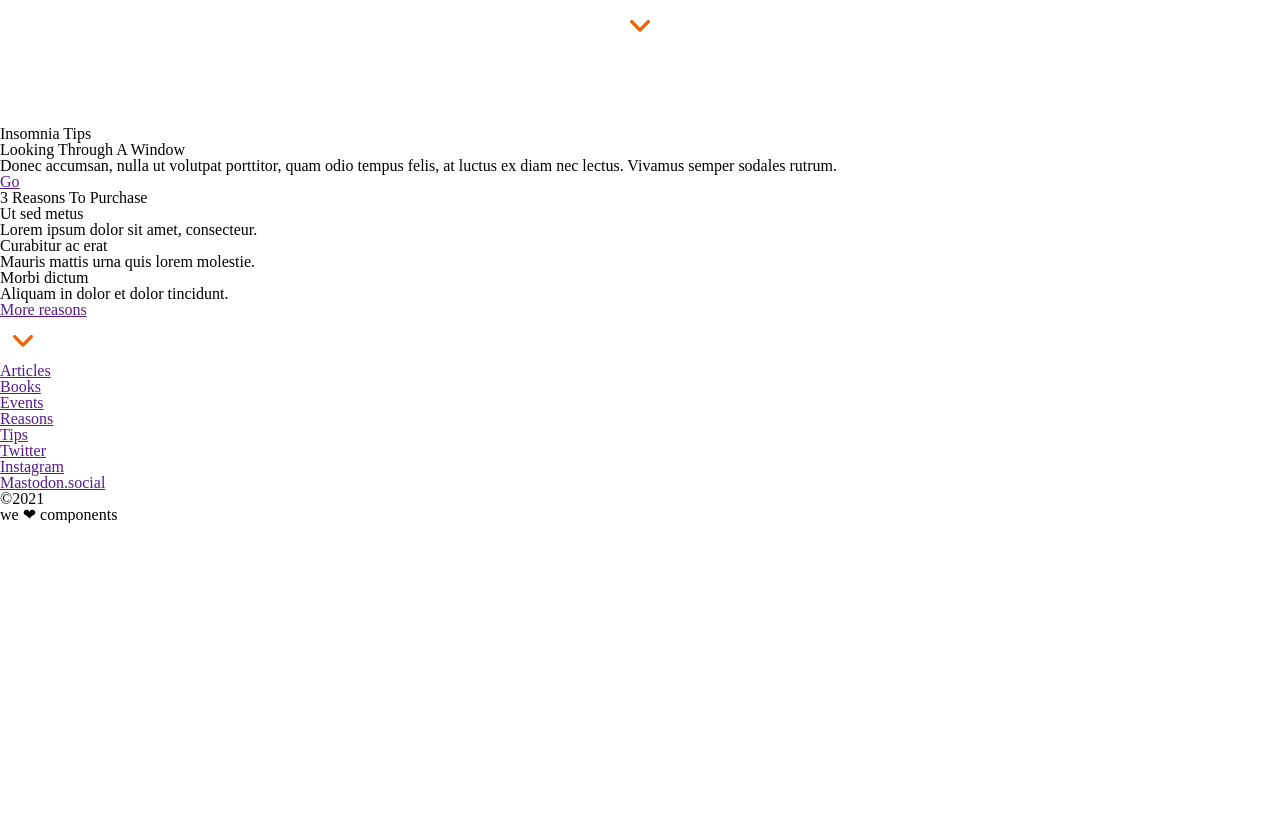
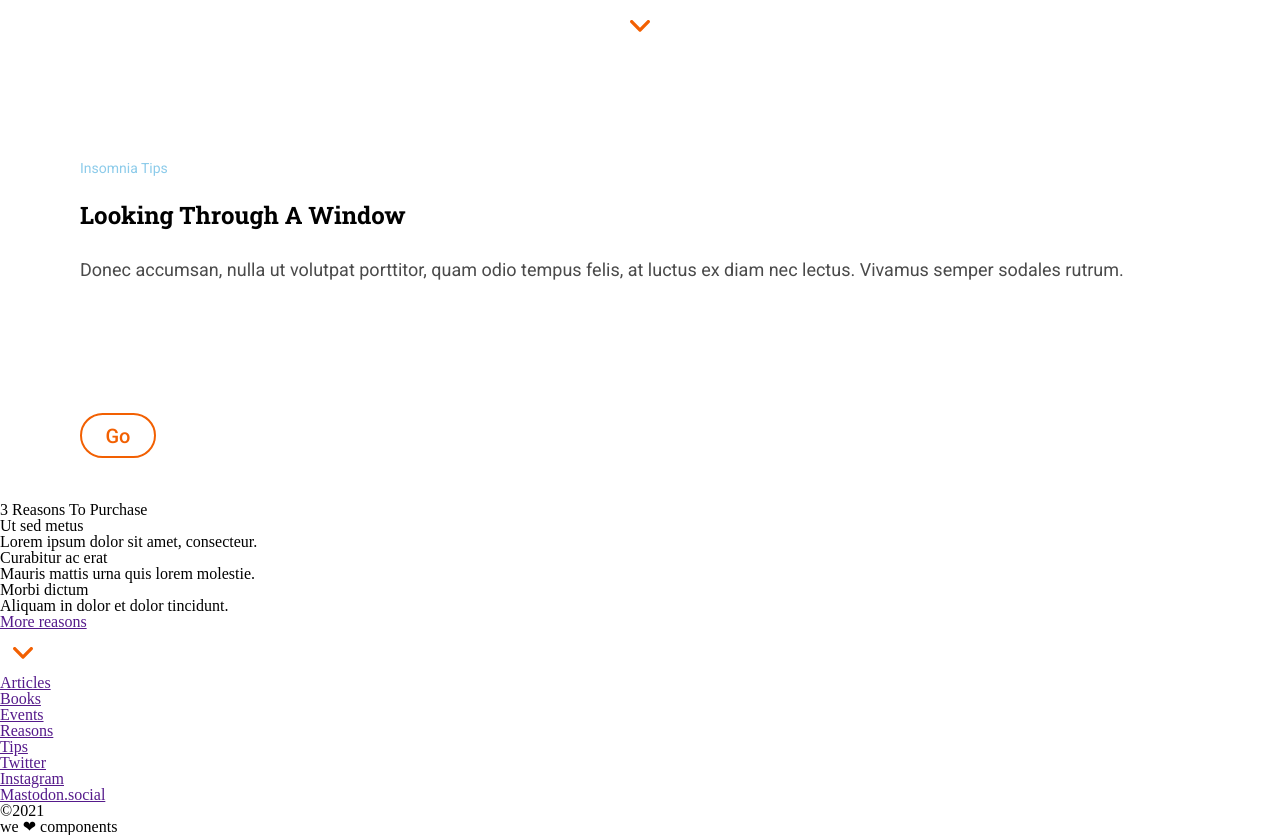
Before and after one commit to Adalab/modulo-1-evaluacion-final-jnataliaramirez, a website: page src/html/index.html in a window 1280 px wide. Shown: the part 674-1509 px from the top of the page. Before the commit the page ends 1197 px from the top, so only its background shows below. Drawn offline with nearby package versions, Linux system fonts and the light colour scheme; files that its build step writes are made by us from their sources; files whose address does not match are found by name.

Commit message:
Work section about-us add classes and add styles

```diff
--- a/src/html/index.html
+++ b/src/html/index.html
@@ -14,35 +14,9 @@
 
   <include src="./partials/header.html"></include>
 
+  <include src="./partials/main.html"></include>
 
 
-  <main>
-
-    <section>
-      <p>Insomnia Tips</p>
-      <h2>Looking Through A Window</h2>
-      <p>Donec accumsan, nulla ut volutpat porttitor, quam odio tempus felis, at luctus ex diam nec lectus. Vivamus semper sodales rutrum.</p>
-      <div><a href="">Go</a></div>
-    </section>
-
-    <section>
-      <h2>3 Reasons To Purchase</h2>
-      <article>
-        <h3>Ut sed metus</h3>
-        <p>Lorem ipsum dolor sit amet, consecteur.</p>
-      </article>
-      <article>
-        <h3>Curabitur ac erat</h3>
-        <p>Mauris mattis urna quis lorem molestie.</p>
-      </article>
-      <article>
-        <h3>Morbi dictum</h3>
-        <p>Aliquam in dolor et dolor tincidunt.</p>
-      </article>
-      <div><a href="" target="_blank" class="" title="">More reasons</a></div>
-    </section>
-
-  </main>
 
   <footer>
 
--- /dev/null
+++ b/src/html/partials/about-us.html
@@ -0,0 +1,13 @@
+<section class="about-us page-wrapper">
+  <p class="about-us__tips">Insomnia Tips</p>
+  <h2 class="about-us__title">Looking Through A Window</h2>
+  <p class="about-us__text">
+    Donec accumsan, nulla ut volutpat porttitor, quam odio tempus felis, at
+    luctus ex diam nec lectus. Vivamus semper sodales rutrum.
+  </p>
+  <div class="about-us__button">
+      <div class="about-us__button--box">
+        <a href="/" class="about-us__button--link">Go</a>
+      </div>
+  </div>
+</section>
--- a/src/html/partials/header.html
+++ b/src/html/partials/header.html
@@ -15,9 +15,8 @@
       </a>
   </nav>
 
-
   <div class="header__container page-wrapper">
-    <h1 class="header__container--title"> ANONYMOUS PROXY</h1>
+    <h1 class="header__container--title"> Anonymous Proxy</h1>
     <p class="header__container--text">In hac habitasse platea dictumst.</p>
     <div class="header__container--button">
       <div class="button-circle">
--- a/src/html/partials/main.html
+++ b/src/html/partials/main.html
@@ -1,7 +1,22 @@
-<!-- Ej.
-<include
-  src="./link.html"
-  aClass="link__adalab"
-  text="Adalab"
-  url="https://adalab.es"
-></include> -->
+<main>
+
+    <include src="./about-us.html"></include>
+
+  <section>
+    <h2>3 Reasons To Purchase</h2>
+    <article>
+      <h3>Ut sed metus</h3>
+      <p>Lorem ipsum dolor sit amet, consecteur.</p>
+    </article>
+    <article>
+      <h3>Curabitur ac erat</h3>
+      <p>Mauris mattis urna quis lorem molestie.</p>
+    </article>
+    <article>
+      <h3>Morbi dictum</h3>
+      <p>Aliquam in dolor et dolor tincidunt.</p>
+    </article>
+    <div><a href="" target="_blank" class="" title="">More reasons</a></div>
+  </section>
+
+</main>
--- /dev/null
+++ b/src/scss/layout/_about-us.scss
@@ -0,0 +1,70 @@
+.about-us {
+    height: rem(376);
+    display: flex;
+    flex-direction: column;
+    justify-content: flex-start;
+
+
+    &__tips {
+        display: flex;
+        flex-direction: column;
+        justify-content: flex-end;
+        flex-grow: 16;
+        height: rem(30);
+        font-family: $font-text;
+        font-size: rem(14);
+        color: $color-lightblue;
+    }
+    &__title {
+        display: flex;
+        flex-direction: column;
+        justify-content: center;
+        flex-grow: 16;
+        height: rem(60);
+        font-family: $font-title;
+        font-size: rem(24);
+        font-weight: 700;
+        color: $color-text;
+        line-height: rem(30);
+    }
+    &__text {
+        display: flex;
+        flex-direction: column;
+        justify-content: flex-start;
+        flex-grow: 32;
+        height: rem(120);
+        font-family: $font-text;
+        font-size: rem(18);
+        font-weight: 400;
+        color: $color-text-2;
+        line-height: rem(30);
+
+    }
+    &__button {
+        display: flex;
+        flex-direction: column;
+        justify-content: flex-start;
+        align-items: flex-start;
+        flex-grow: 36;
+
+        &--box {
+            display: flex;
+            justify-content: center;
+            align-items: center;
+            width: rem(76);
+            height: rem(45);
+            font-family: $font-text;
+            font-size: rem(20);
+            font-weight: 500;
+            color: $color-orange;
+            border: solid 2px $color-orange ;
+            border-radius: rem(22.5);
+
+        }
+
+        &--link {
+            text-decoration: none;
+            color: $color-orange;
+        }
+    }
+}
--- a/src/scss/layout/_header.scss
+++ b/src/scss/layout/_header.scss
@@ -43,12 +43,10 @@
         height: 100vh;
         color: $color-white;
 
-
         &--title {
             display: flex;
             flex-direction: column;
             justify-content: flex-end;
-            flex-basis: 110;
             flex-grow: 7;
             height: rem(110);
             font-size: rem(42);
@@ -56,7 +54,7 @@
             text-align: center;
             line-height: 1.31;
             font-family: $font-title;
-
+            text-transform: uppercase;
         }
         &--text {
             display: flex;
--- a/src/scss/main.scss
+++ b/src/scss/main.scss
@@ -6,5 +6,6 @@
 // @import 'components/links';
 @import 'layout/page';
 @import 'layout/header';
+@import 'layout/about-us';
 // @import 'layout/footer';
 // @import 'pages/index';
```
